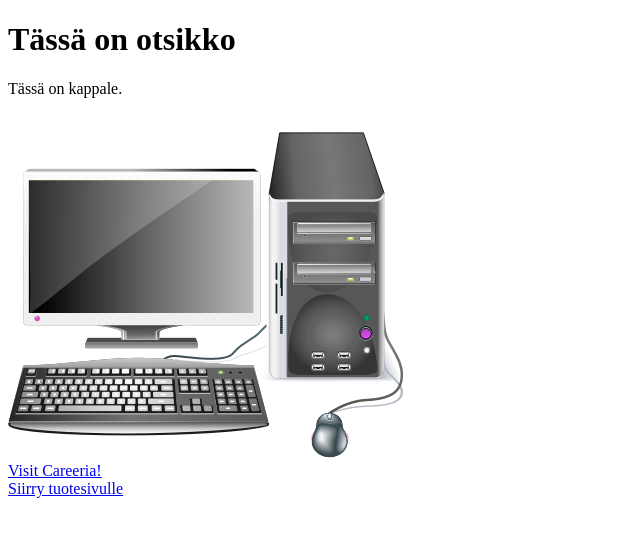
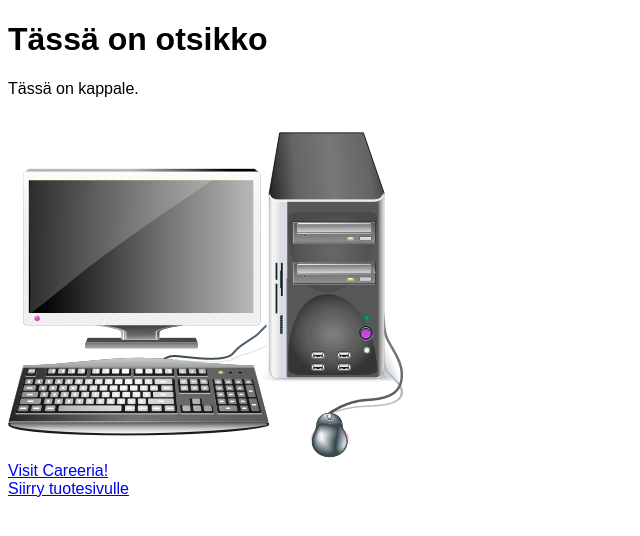
Before and after one commit to jlappalainen2023/jlappalainen2023.github.io, a plain HTML site: page index.html in a window 1280 px wide. Shown: the whole page, without its empty margins (0-640 px from the left). Drawn offline with Linux system fonts and the light colour scheme.

Commit message:
Add files via upload

```diff
--- a/index.html
+++ b/index.html
@@ -3,6 +3,13 @@
 <head>
 <title>Jarin sivut</title>
 <meta charset="utf-8">
+
+<style>
+body {
+	font-family: Arial, sans-serif;
+}
+</style>
+
   </head>
 <body>
 
```
